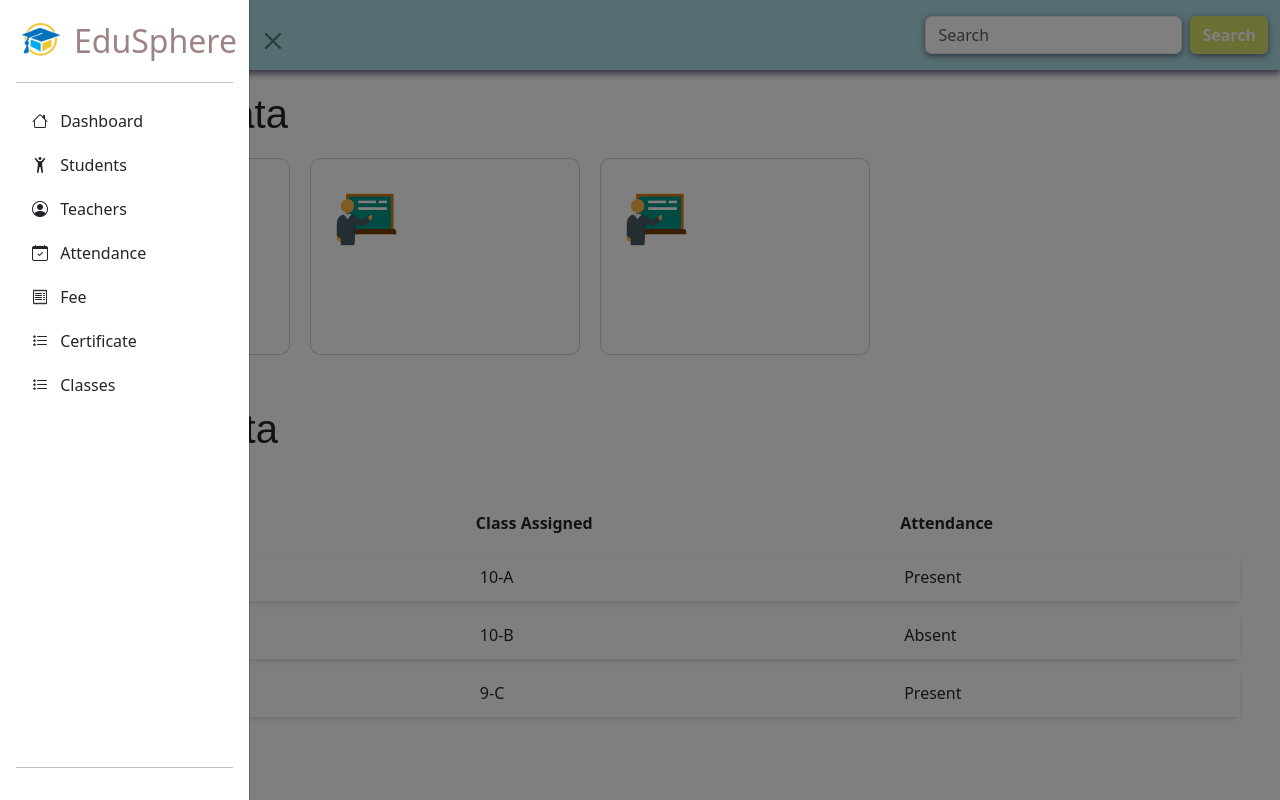
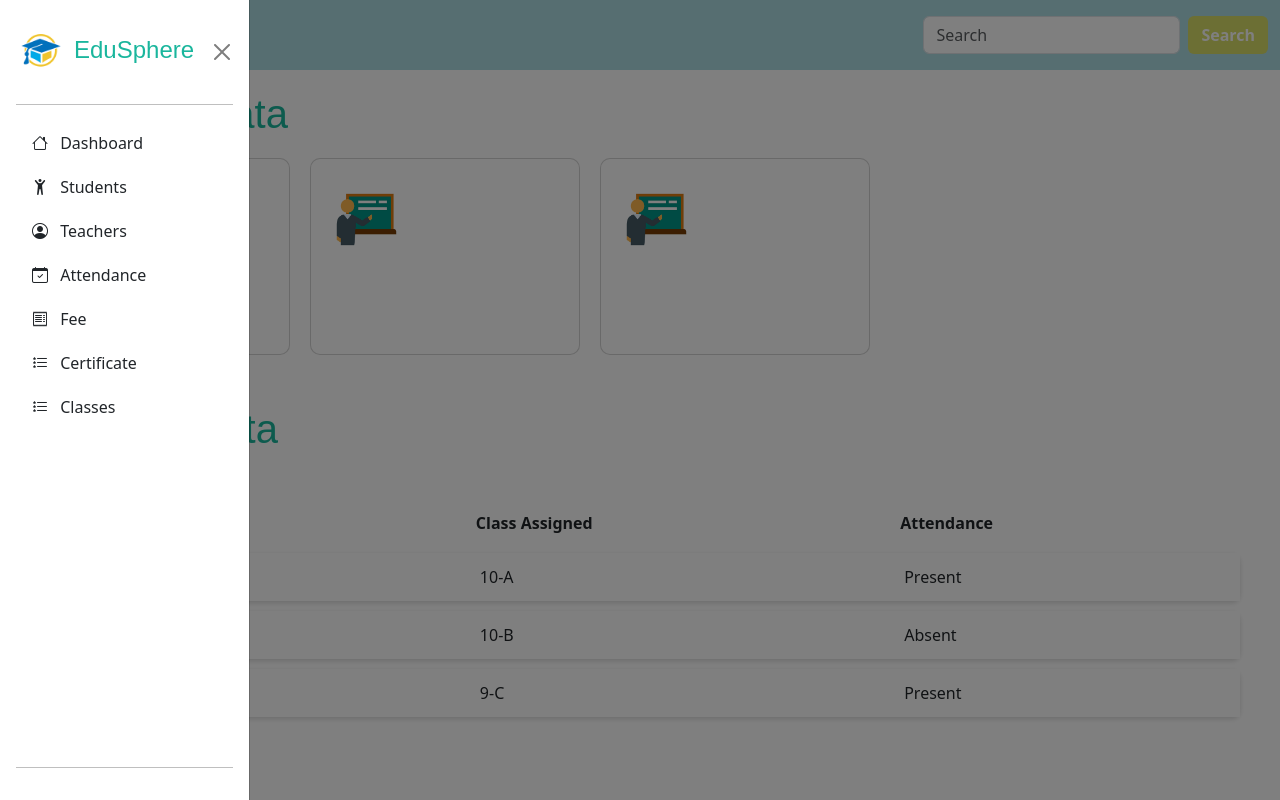
Before and after one commit to maheeen-khan/SchoolManagementSystem, a React app in the folder frontend/: page /Teachers in a window 1280 px wide. Both pictures are taken after a click on the button 41 px from the left and 35 px from the top of the page. Built offline with nearby package versions, Linux system fonts and the light colour scheme; the HTML template or start-up script is replaced by a standard one.

Commit message:
fix frontend issues #2

```diff
--- a/frontend/package.json
+++ b/frontend/package.json
@@ -14,6 +14,7 @@
     "bootstrap-icons": "^1.13.1",
     "chart.js": "^4.5.1",
     "react": "^19.2.0",
+    "react-bootstrap": "^2.10.10",
     "react-chartjs-2": "^5.3.1",
     "react-dom": "^19.2.0",
     "react-router-dom": "^7.10.1",
--- a/frontend/src/componenets/Navbar/Navbar.jsx
+++ b/frontend/src/componenets/Navbar/Navbar.jsx
@@ -3,8 +3,7 @@ import Logo2 from '../../assets/Logo.png'
 import '../../index.css'
 function Navbar({head}) {
   return (
-    <nav className="navbar navbar-expand-lg  " style={{ backgroundColor: "#38abb869" ,
-        boxShadow: "0 4px 6px rgba(61, 59, 95, 0.72)" }}>
+    <nav className="navbar navbar-expand-lg  " style={{ backgroundColor: "#38abb869" }}>
       <div className="container-fluid">
 
         <button
@@ -13,7 +12,7 @@ function Navbar({head}) {
         data-bs-toggle="offcanvas"
         data-bs-target="#offcanvasSidebar"
         aria-controls="offcanvasSidebar"
-        style={{boxShadow: "0 4px 6px rgba(61, 59, 95, 0.72)"}}
+        style={{boxShadow: "0 1px 3px rgba(61, 59, 95, 0.72)"}}
       >
         <i className="bi bi-list"></i>
       </button>
@@ -21,8 +20,8 @@ function Navbar({head}) {
       {head ? <h3 className="ms-3 mt-2">{head}</h3> : <img src={Logo2} alt="Logo" style={{ height: '40px', marginLeft: '10px' }} />}
 
           <form className="d-flex ms-auto" role="search">
-            <input className="form-control me-2" type="search" placeholder="Search" aria-label="Search" style={{boxShadow:"0 2px 6px rgba(61, 59, 95, 0.72)"}}/>
-            <button className="btn submit" type="submit" style={{boxShadow:"0 2px 6px rgba(61, 59, 95, 0.72)"}}>Search</button>
+            <input className="form-control me-2" type="search" placeholder="Search" aria-label="Search"/>
+            <button className="btn submit" type="submit">Search</button>
           </form>
         </div>
 
--- a/frontend/src/componenets/Sidebar/Sidebar.jsx
+++ b/frontend/src/componenets/Sidebar/Sidebar.jsx
@@ -21,10 +21,10 @@ function Sidebar() {
         {/* Logo */}
         <Link
           to="/"
-          className="d-flex align-items-center justify-content-center mb-3 mb-md-0 me-md-auto text-decoration-none"
+          className="d-flex align-items-center align-content-center justify-content-center mb-md-0 me-md-auto text-decoration-none"
         >
           <img src={Logo2} alt="Logo" width={50} className="me-2" />
-          <span className="fs-2 me-4" style={{color:'#6a4545a8'}}>EduSphere</span>
+          <span className="fs-4 mt-3 me-3 main-title">EduSphere</span>
 
             <button type="button" class="btn-close" data-bs-dismiss="offcanvas" aria-label="Close"></button>
 
--- a/frontend/src/index.css
+++ b/frontend/src/index.css
@@ -3,6 +3,7 @@
   margin-bottom: 20px;
   display: flex;
   align-items: center;
+  color: #1AB69D !important;
 }
 
 .cards {
@@ -20,32 +21,28 @@
   content: '';
   width: 0%;
   height: 2px;
-  background: #1AB69D;           /* Nice teal-green underline (looks modern & matches your theme) */
+  background: #1AB69D;
   display: block;
-  transition: width 1.5s ease;
+  transition: 1.9s ease;
 }
 
-.nav-pills li:hover::after,
-.nav-pills li:hover::before {
+.nav-pills li:hover::after{
   width: 100%;
 }
 
 .nav-pills .nav-link:hover {
-  color: #159a84 !important;     /* Matches the underline color perfectly */
+  color: #1AB69D !important;    /* Matches the underline color perfectly */
 }
 
-/* Submit button – your golden/yellow style is way prettier than the old one */
 .submit {
   background-color: rgba(219, 223, 98, 0.95) !important;
   font-weight: bolder !important;
   color: white !important;
-  border: none !important;
   transition: all 0.3s ease !important;
 }
 
 .submit:hover {
-  background-color: #b89b2e !important;   /* Richer golden hover */
   color: white !important;
-  box-shadow: 0 6px 12px rgba(10, 10, 17, 0.5) !important;
-  transform: translateY(-2px);
+  background-color: rgba(208, 212, 94, 0.95) !important;
+
 }
--- a/frontend/src/pages/Subjects/Subjects.jsx
+++ b/frontend/src/pages/Subjects/Subjects.jsx
@@ -3,7 +3,7 @@ import { useParams, useNavigate } from "react-router-dom";
 import Card from "react-bootstrap/Card";
 import Row from "react-bootstrap/Row";
 import Col from "react-bootstrap/Col";
-import { ArrowLeft } from "react-bootstrap-icons";
+// import { ArrowLeft } from "react-bootstrap-icons";
 
 const Subjects = () => {
   const { classId } = useParams();
--- a/frontend/src/pages/Teacher/Teacher.jsx
+++ b/frontend/src/pages/Teacher/Teacher.jsx
@@ -1,5 +1,5 @@
 import React from 'react'
-import Cards from '../../componenets/Cards/Cards'
+import Cards from '../../componenets/Cards/Cards.jsx'
 import UpdateTeacher from '../../assets/UpdateTeacher.png'
 import TeacherDataTable from '../../componenets/Table/TeacherDataTable/TeachersDataTble';
 
```
Also changed, not shown: 1 other file (tests, documents, lock files or other folders).
